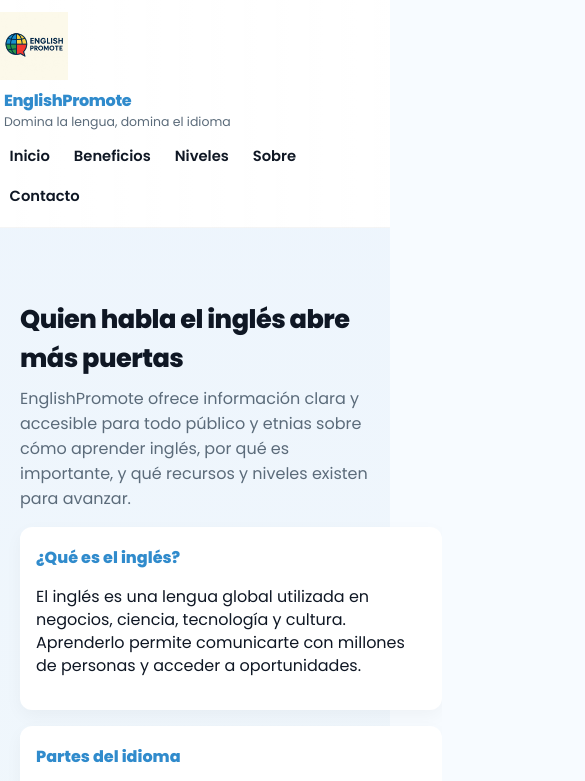
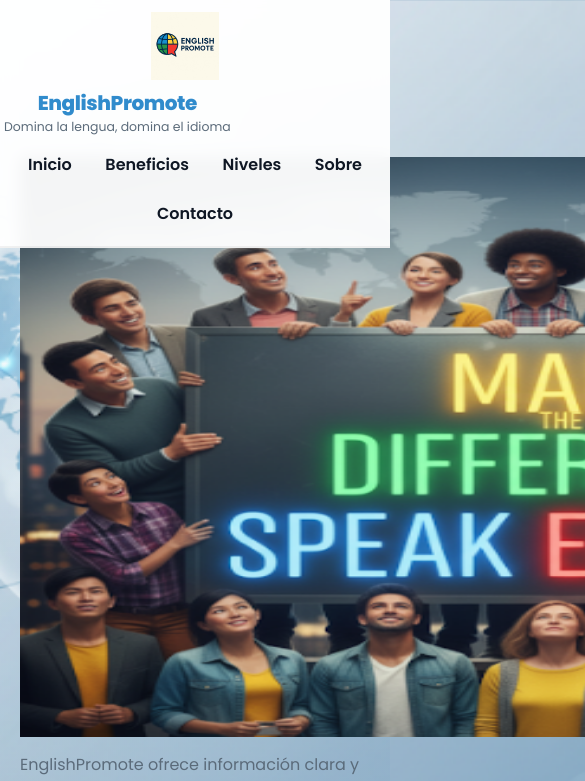
Before and after one commit to rojo17-spec/EnglishPromote, a plain HTML site: page index.html in a window 390 px wide. Shown: the top 781 px of the page, 585 px wide, since content can reach past the window. Drawn offline with Linux system fonts and the light colour scheme.

Commit message:
Add files via upload

```diff
--- a/index.html
+++ b/index.html
@@ -47,18 +47,7 @@
         <p class="site-tag">Domina la lengua, domina el idioma</p>
       </div>
 
-      <!-- Menú de navegación (anclas internas) -->
-      <nav class="main-nav" role="navigation" aria-label="Menú principal">
-        <ul>
-          <li><a href="#hero">Inicio</a></li>
-          <li><a href="#beneficios">Beneficios</a></li>
-          <li><a href="#niveles">Niveles</a></li>
-          <li><a href="#sobre">Sobre</a></li>
-          <li><a href="#contacto">Contacto</a></li>
-        </ul>
-      </nav>
-    </div>
-  </header>
+      <!-- Menú de navegación (anclas internas) --> <nav class="main-nav" role="navigation" aria-label="Menú principal"> <ul> <li><a href="#hero">Inicio</a></li> <li><a href="#beneficios">Beneficios</a></li> <li><a href="#niveles">Niveles</a></li> <li><a href="#sobre">Sobre</a></li> <li><a href="#contacto">Contacto</a></li> </ul> </nav> </div> </header>
 
   <!-- Main content: una sola página con secciones -->
   <main id="main">
@@ -66,12 +55,14 @@
     <section id="hero" class="section hero-section">
       <div class="container">
         <div class="hero-content appear">
-          <h2 class="hero-title">Quien habla el inglés abre más puertas</h2>
+          <img src="img/Encabezado.PNG" alt="Encabezado" width="1060" height="580">
+          <h2 class="hero-title"></h2>
           <p class="lead">EnglishPromote ofrece información clara y accesible para todo público y etnias sobre cómo aprender inglés, por qué es importante, y qué recursos y niveles existen para avanzar.</p>
           <div class="cards">
             <article class="card">
               <h3>¿Qué es el inglés?</h3>
               <p>El inglés es una lengua global utilizada en negocios, ciencia, tecnología y cultura. Aprenderlo permite comunicarte con millones de personas y acceder a oportunidades.</p>
+              <img src="img/Logo2.PNG" alt="mundillo" width="290" height="268">
             </article>
             <article class="card">
               <h3>Partes del idioma</h3>
@@ -84,7 +75,7 @@
             <article class="card">
               <h3>Importancia mundial</h3>
               <p>Desde la educación y el empleo hasta la cultura y los viajes, el inglés facilita el acceso a información y conexiones globales.</p>
-              <img src="img/mundo.png.jpeg" alt="Imangen de mundito" width="390" height="368">
+              <img src="img/mundo.png.jpeg" alt="Imangen de mundito" width="290" height="268">
             </article>
           </div>
         </div>
--- a/style.css
+++ b/style.css
@@ -22,7 +22,17 @@
 
 /* ========== Global ========== */
 * { box-sizing: border-box; }
-html,body { height: 100%; margin:0; font-family: "Poppins", system-ui, -apple-system, "Segoe UI", Roboto, "Helvetica Neue", Arial; color:var(--text-dark); background:var(--bg); -webkit-font-smoothing:antialiased; -moz-osx-font-smoothing:grayscale; }
+html, body {
+  height: 100%;
+  margin: 0;
+  font-family: "Poppins", system-ui, -apple-system, "Segoe UI", Roboto, "Helvetica Neue", Arial;
+  color: var(--text-dark);
+  background: url("img/Fondo2.PNG") no-repeat center center fixed;
+  background-size: cover;
+  background-attachment: fixed;
+  -webkit-font-smoothing: antialiased;
+  -moz-osx-font-smoothing: grayscale;
+}
 a { color: inherit; text-decoration: none; }
 .container { max-width: var(--container-width); margin: 0 auto; padding: 1.25rem; }
 
@@ -31,7 +41,17 @@ a { color: inherit; text-decoration: none; }
 .skip-link:focus{ left:0; top:10px; background:#fff; padding:.5rem 1rem; z-index:9999; }
 
 /* Header */
-.site-header{ background:linear-gradient(90deg, rgba(255,255,255,0.9), rgba(255,255,255,0.95)); position:sticky; top:0; z-index:50; border-bottom: 1px solid rgba(10,10,10,0.04); backdrop-filter: blur(4px); }
+.site-header {
+  position: fixed;
+  top: 0;
+  left: 0;
+  width: 100%;
+  z-index: 100;
+  background: rgba(255, 255, 255, 0.9);
+  backdrop-filter: blur(8px);
+  border-bottom: 2px solid rgba(0, 0, 0, 0.05);
+  transition: background 0.3s ease, box-shadow 0.3s ease;
+}
 .header-inner{ display:flex; align-items:center; gap:1rem; justify-content:space-between; padding:0.75rem 0; }
 .logo{ display:flex; align-items:center; gap:.6rem; }
 .brand{ display:flex; flex-direction:column; min-width:0; margin-right:auto; padding-left:.25rem; }
@@ -79,13 +99,55 @@ a { color: inherit; text-decoration: none; }
   .main-nav ul{ gap:0.3rem; font-size:.9rem; }
 }
 
-@media (max-width: 640px){
-  .cards, .benefits-grid, .levels-grid { grid-template-columns: 1fr; }
-  .header-inner{ flex-direction:column; align-items:flex-start; gap:.5rem; }
-  .brand{ order:2; }
-  .main-nav{ order:3; width:100%; }
-  .main-nav ul{ flex-wrap:wrap; }
-  .site-title{ font-size:1rem; }
+@media (max-width: 640px){ .site-header {
+    position: fixed;
+    top: 0;
+    left: 0;
+    right: 0;
+    z-index: 1000;
+    background: rgba(255, 255, 255, 0.95);
+    backdrop-filter: blur(8px);
+  }
+
+  body {
+    padding-top: 85px; /* evita que el contenido quede tapado por el header fijo */
+  }
+
+  .cards, .benefits-grid, .levels-grid {
+    grid-template-columns: 1fr;
+  }
+
+  .header-inner {
+    flex-direction: column;
+    align-items: center;
+    gap: 0.5rem;
+    text-align: center;
+  }
+
+  .brand {
+    order: 1;
+  }
+
+  .main-nav {
+    order: 2;
+    width: 100%;
+  }
+
+  .main-nav ul {
+    display: flex;
+    flex-wrap: wrap;
+    justify-content: center;
+    gap: 0.5rem;
+  }
+
+  .main-nav a {
+    font-size: 1rem;
+    padding: 0.5rem 0.8rem;
+  }
+
+  .site-title {
+    font-size: 1.25rem;
+  }
 }
 
 /* ========== Small animation for appearance (non-intrusive) ========== */
```
Also changed, not shown: img/Encabezado.PNG (added), img/Fondo2.PNG (added), img/Logo2.PNG (added), script.js (line endings or trailing spaces), 1 other file.
